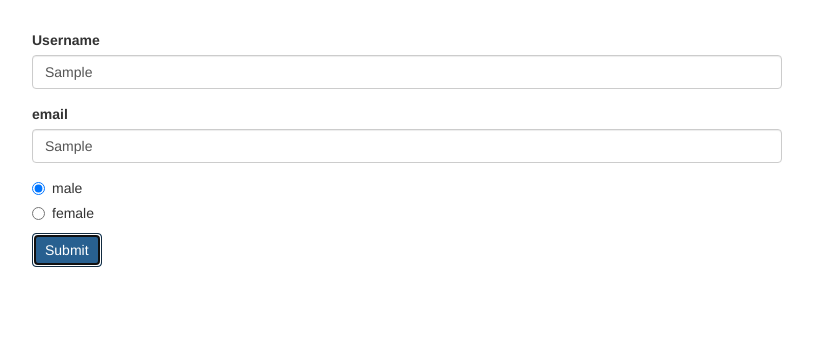
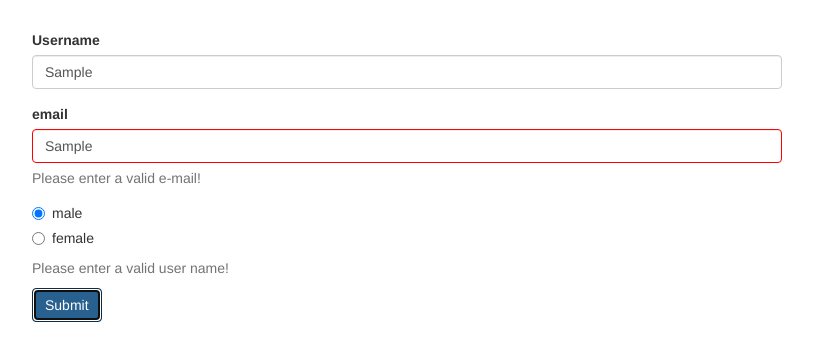
Before and after one commit to marcelorvergara/angular-reactive-form, an Angular app: page / in a window 1280 px wide. Both pictures are taken after typing "Sample", "Sample" into the empty fields and a click on the button "Submit". Shown: the top 360 px of the page, without its empty margins (233-1046 px from the left). Built offline with nearby package versions, Linux system fonts and the light colour scheme.

Commit message:
Validator with get method

```diff
--- a/src/app/app.component.css
+++ b/src/app/app.component.css
@@ -1,3 +1,7 @@
 .container {
   margin-top: 30px;
 }
+
+input.ng-invalid.ng-touched {
+  border: 1px solid red;
+}
--- a/src/app/app.component.html
+++ b/src/app/app.component.html
@@ -9,6 +9,9 @@
             id="username"
             formControlName="username"
             class="form-control">
+            <span
+              *ngIf="!signupForm.get('username').valid && signupForm.get('username').touched"
+              class="help-block">Please enter a valid user name!</span>
         </div>
         <div class="form-group">
           <label for="email">email</label>
@@ -17,6 +20,9 @@
             id="email"
             formControlName="email"
             class="form-control">
+            <span
+            *ngIf="!signupForm.get('email').valid && signupForm.get('email').touched"
+            class="help-block">Please enter a valid e-mail!</span>
         </div>
         <div class="radio" *ngFor="let gender of genders">
           <label>
@@ -26,6 +32,9 @@
               [value]="gender">{{ gender }}
           </label>
         </div>
+        <span
+        *ngIf="!signupForm.valid && signupForm.touched"
+        class="help-block">Please enter a valid user name!</span>
         <button class="btn btn-primary" type="submit">Submit</button>
       </form>
     </div>
--- a/src/app/app.component.ts
+++ b/src/app/app.component.ts
@@ -1,5 +1,5 @@
 import { Component, OnInit } from '@angular/core';
-import { FormControl, FormGroup } from '@angular/forms';
+import { FormControl, FormGroup, Validators } from '@angular/forms';
 
 @Component({
   selector: 'app-root',
@@ -13,8 +13,8 @@
 
   ngOnInit(): void {
     this.signupForm = new FormGroup({
-      'username': new FormControl(null),
-      'email': new FormControl(null),
+      'username': new FormControl(null, Validators.required),
+      'email': new FormControl(null, [Validators.required, Validators.email]),
       'gender': new FormControl('male')
     })
   }
```
